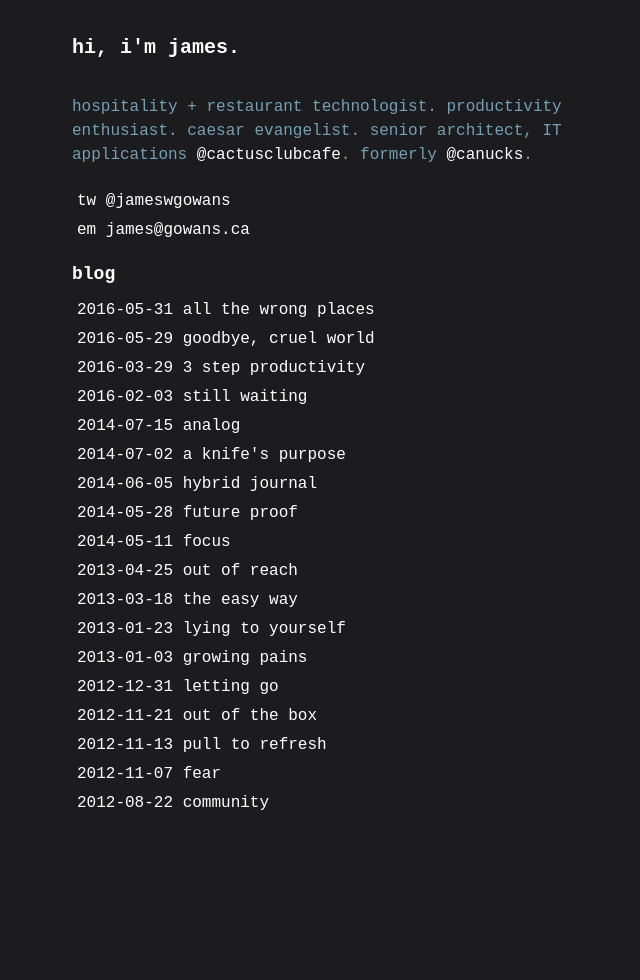
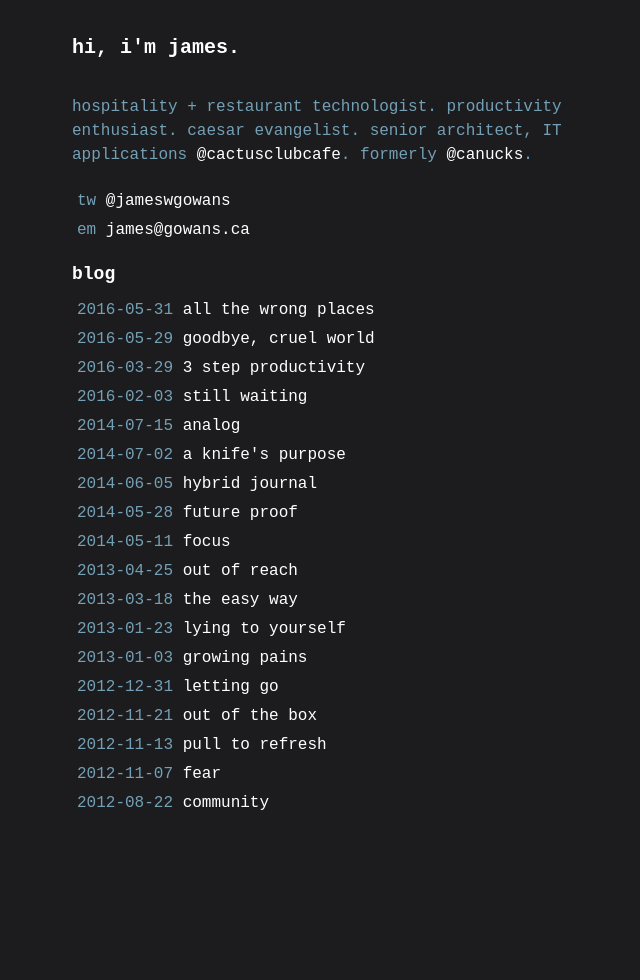
Before and after one commit to jamesgowans/jamesgowans.github.io, a Jekyll site: the page built from index.md, in a window 1280 px wide. Shown: the whole page, without its empty margins (0-640 px from the left). Built offline with Jekyll 4.4.1, drawn with Linux system fonts in a browser that asks for light colours.

Commit message:
update lists

```diff
--- a/_includes/head.html
+++ b/_includes/head.html
@@ -14,9 +14,9 @@
 		h3 {font-size: 16px; margin-top: 20px; font-weight: bold; color: #fff;}
 		ul {list-style: none; padding-left: 5px; line-height: 20px; font-size: 16px; color: #fff; margin-bottom: 9px;}
 
-		ol {list-style: decimal; margin-left: 5px; line-height: 20px; font-size: 16px; color: #fff; margin-bottom: 9px;}
+		ol {list-style: decimal; margin-left: 5px; line-height: 20px; font-size: 16px; color: #74a0b6; margin-bottom: 9px;}
 
-		li {line-height: 20px; font-size: 16px; color: #fff; margin-bottom: 9px;}
+		li {line-height: 20px; font-size: 16px; color: #74a0b6; margin-bottom: 9px;}
 
 
 		a {color: #fff; text-decoration: none;}
```
